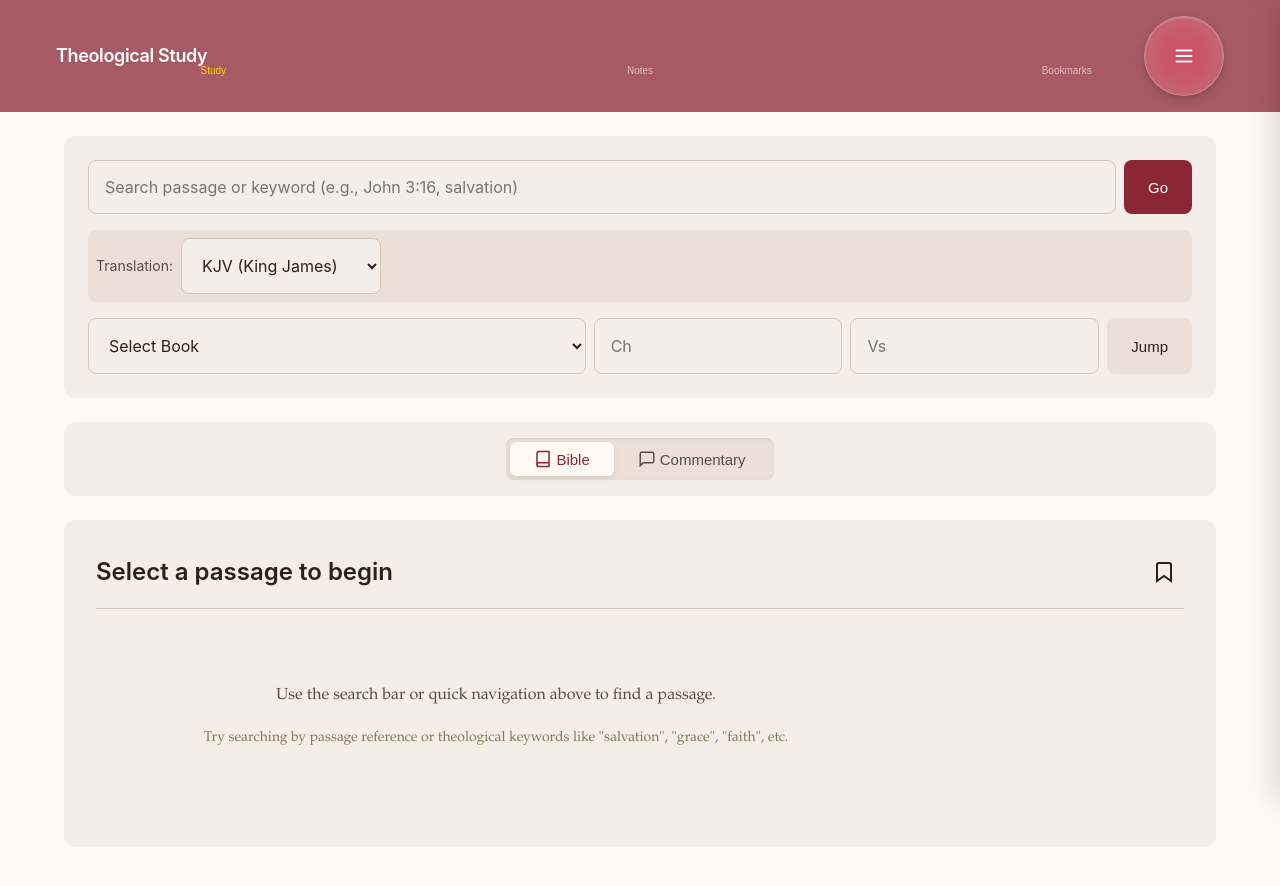
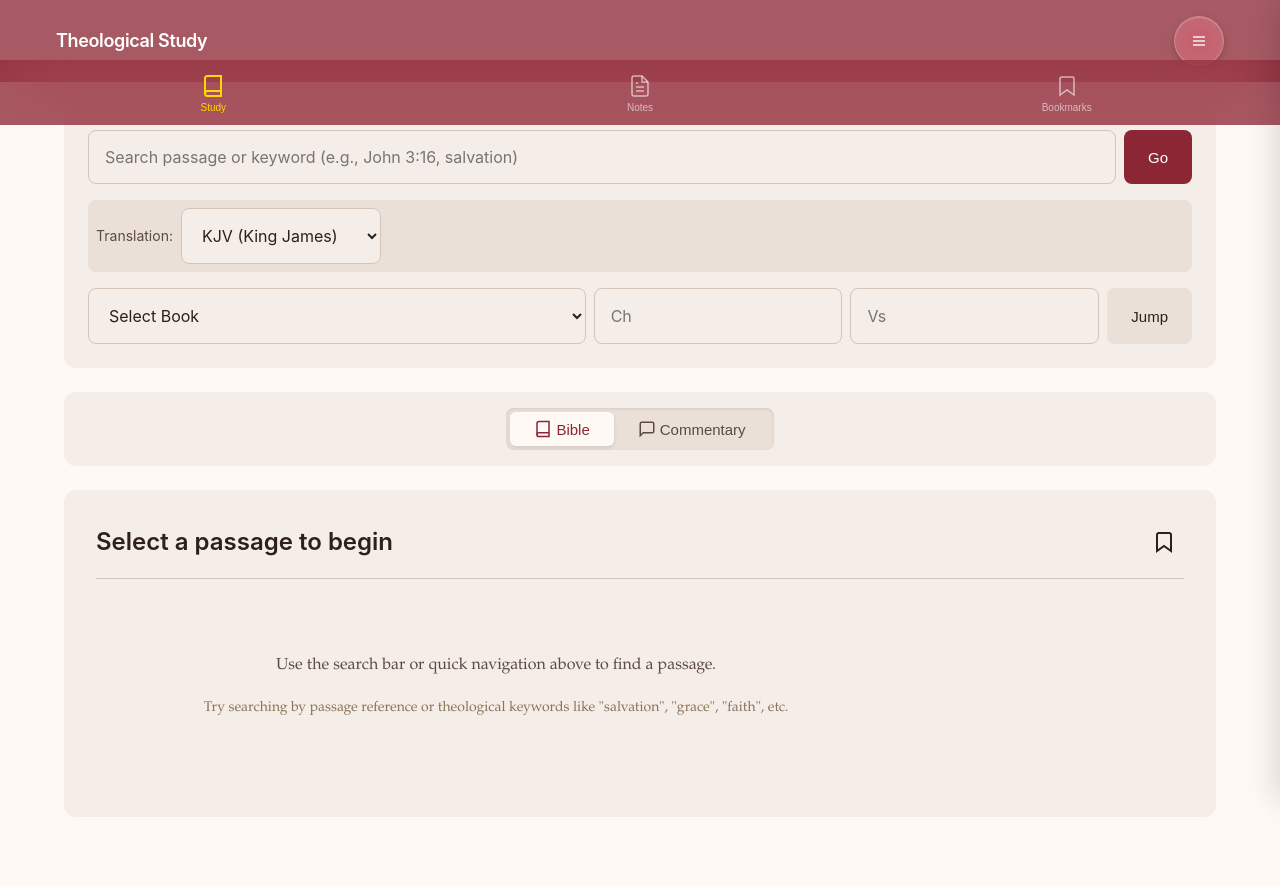
Before and after one commit to yfr4mjzfzh-boop/bible-study-app-or-theological-research-tool, a website: page index.html in a window 1280 px wide. Drawn offline with Linux system fonts and the light colour scheme.

Commit message:
Update styles.css

```diff
--- a/styles.css
+++ b/styles.css
@@ -198,8 +198,8 @@ body.dark-mode .main-header {
 
 /* Larger hamburger menu icon - Enhanced floating effect */
 .main-header .icon-btn-lg {
-    width: 80px;
-    height: 80px;
+    width: 50px;
+    height: 50px;
     background-color: rgba(255, 255, 255, 0.2);
     box-shadow: 0 4px 12px rgba(0, 0, 0, 0.15), 0 2px 4px rgba(0, 0, 0, 0.1), inset 0 1px 1px rgba(255, 255, 255, 0.2);
 }
@@ -248,7 +248,7 @@ body.dark-mode .main-header {
    =================================== */
 
 .tab-navigation {
-    height:0px;
+    height:65px;
     box sizing:border-box;
     display: flex;
     justify-content: space-around;
```
